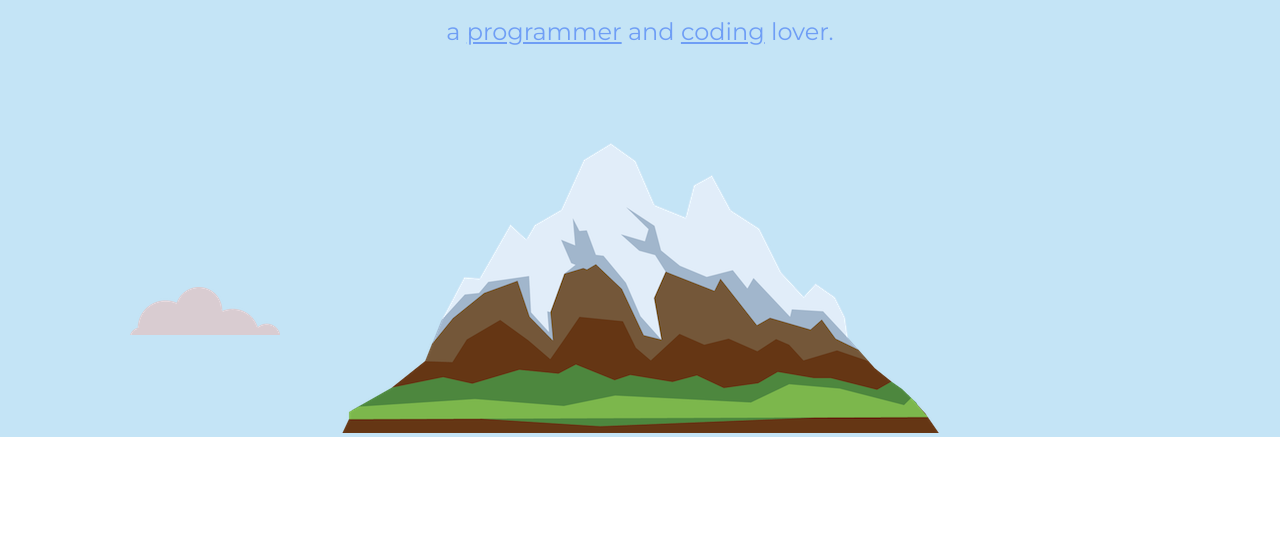
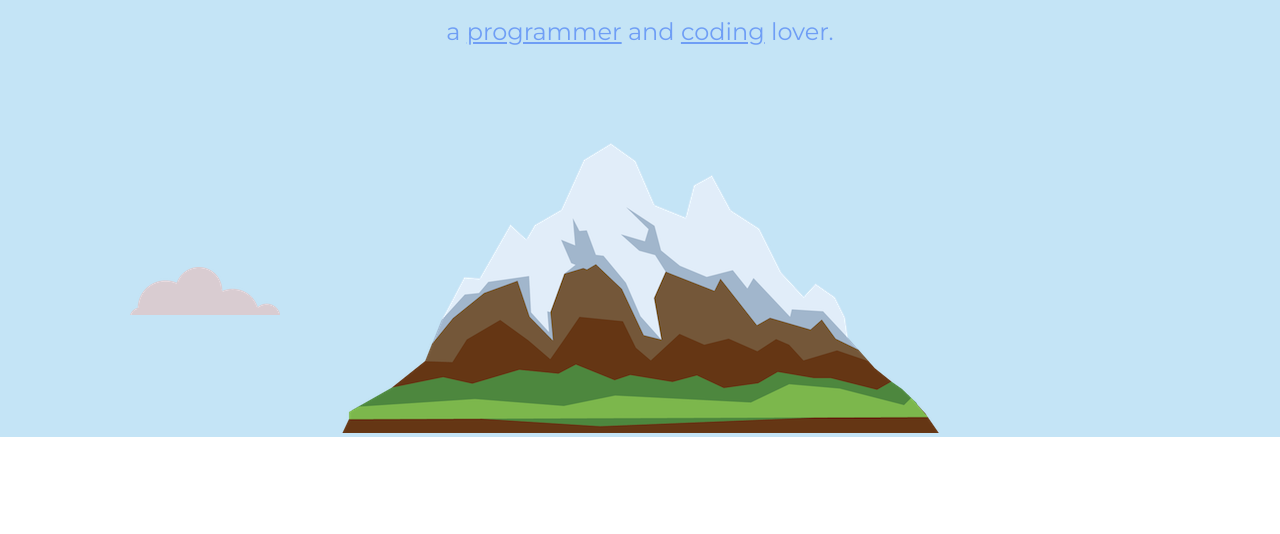
Before and after one commit to Lb-Programming/Cv-V2, a plain HTML site: page index.html in a window 1280 px wide. Shown: the part 235-769 px from the top of the page. Drawn offline with Linux system fonts and the light colour scheme.

Commit message:
Update style.css

```diff
--- a/CSS/style.css
+++ b/CSS/style.css
@@ -34,7 +34,7 @@ h3{
 .secondCloud{
     position: absolute;
     left: 130px;
-    bottom: 230px;
+    bottom: 250px;
 }
 
 .skill-row{
```
